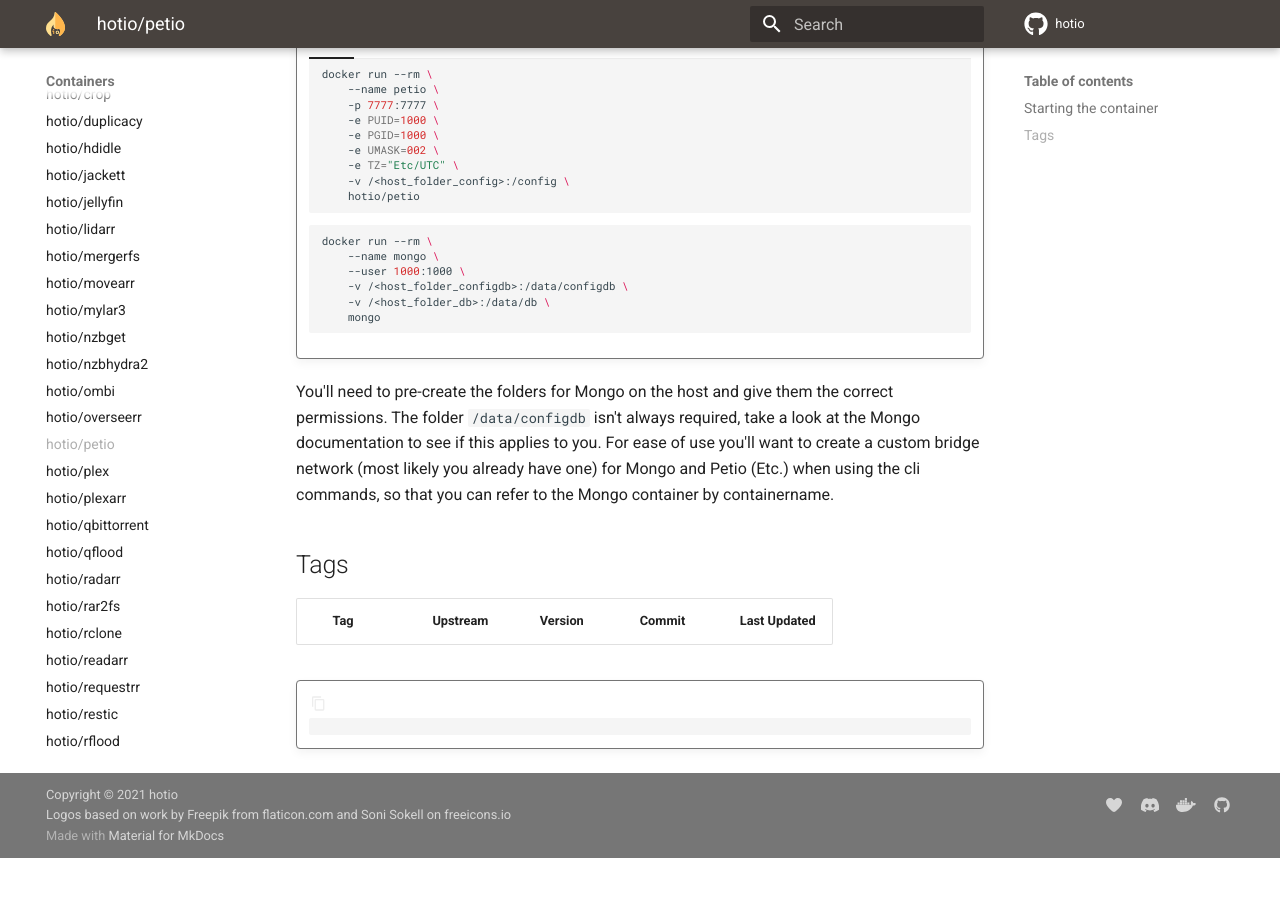
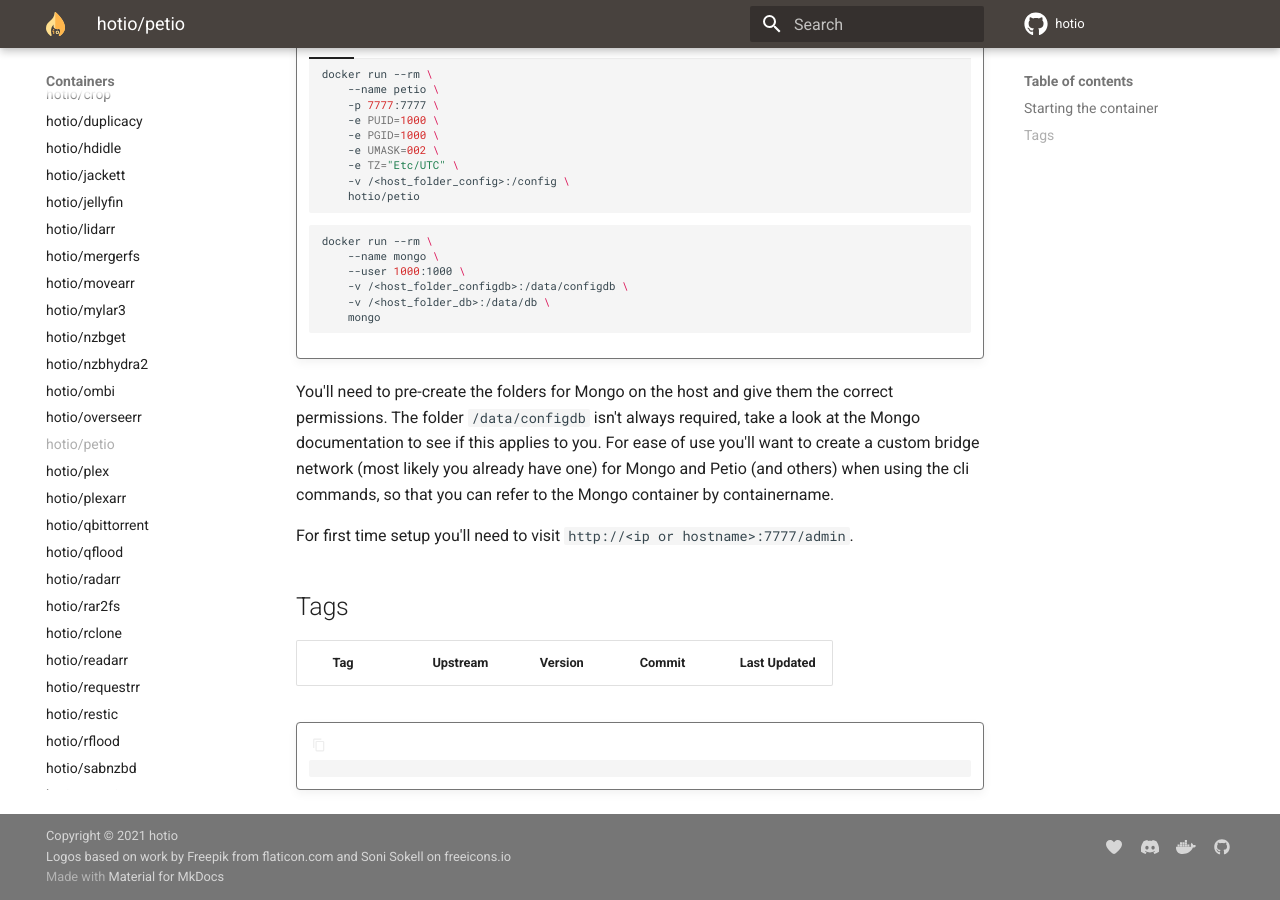
Before and after one commit to hotio/website, an MkDocs documentation site: the page built from docs/containers/petio.md, in a window 1280 px wide and 900 px high, scrolled down 699 px. Built offline with MkDocs 1.6.1 and Material for MkDocs 9.7.7, drawn with Linux system fonts in a browser that asks for light colours; before the commit the page ends 1557 px from its top, so only the background shows below that.

Commit message:
update petio instructions

````diff
--- a/docs/containers/petio.md
+++ b/docs/containers/petio.md
@@ -66,6 +66,8 @@
               - /<host_folder_db>:/data/db
         ```
 
-You'll need to pre-create the folders for Mongo on the host and give them the correct permissions. The folder `/data/configdb` isn't always required, take a look at the Mongo documentation to see if this applies to you. For ease of use you'll want to create a custom bridge network (most likely you already have one) for Mongo and Petio (Etc.) when using the cli commands, so that you can refer to the Mongo container by containername.
+You'll need to pre-create the folders for Mongo on the host and give them the correct permissions. The folder `/data/configdb` isn't always required, take a look at the Mongo documentation to see if this applies to you. For ease of use you'll want to create a custom bridge network (most likely you already have one) for Mongo and Petio (and others) when using the cli commands, so that you can refer to the Mongo container by containername.
+
+For first time setup you'll need to visit `http://<ip or hostname>:7777/admin`.
 
 --8<-- "includes/tags.md"
````
